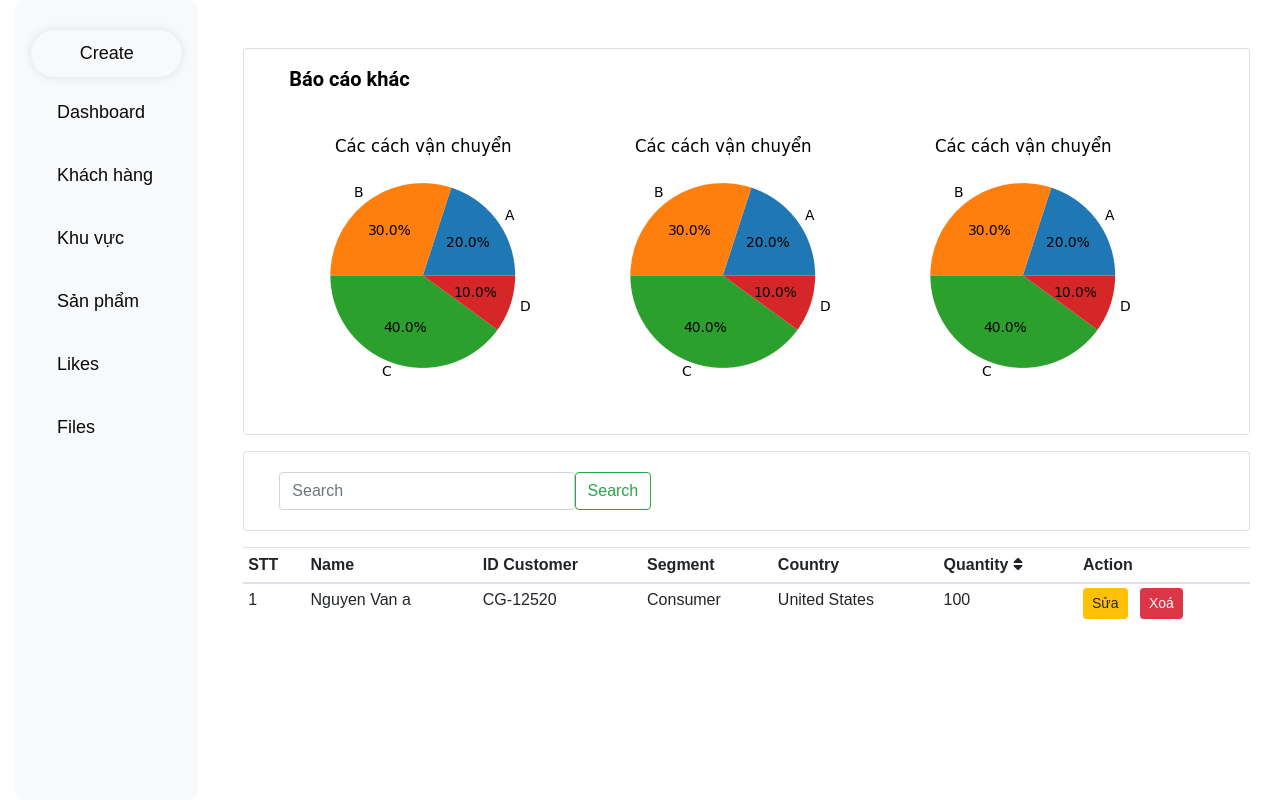
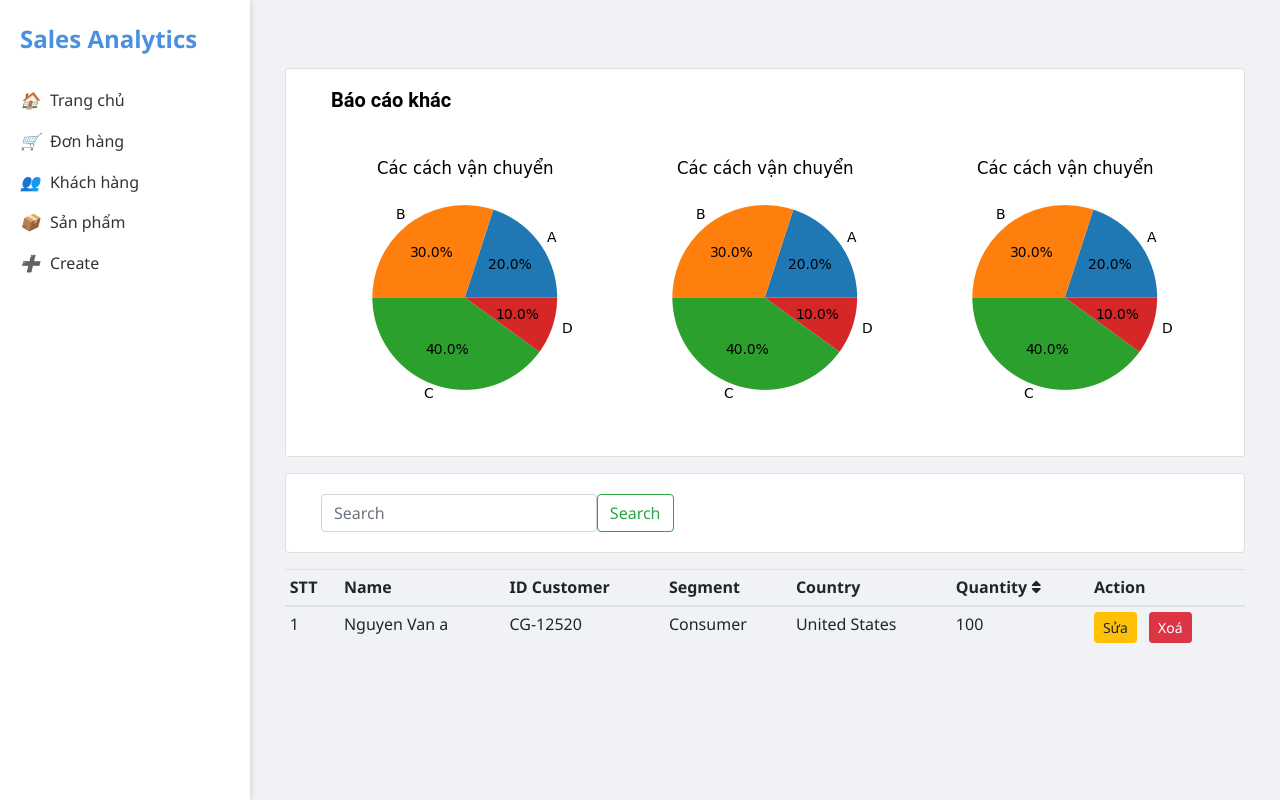
Before and after one commit to Thach45/Superstore-Sales, a Flask app: page /customer in a window 1280 px wide. Run offline with Flask 3, Linux system fonts and the light colour scheme; some libraries are stand-ins or nearby versions.

Commit message:
Cập nhật giao diện dashboard và layout

```diff
--- a/static/style/layout.css
+++ b/static/style/layout.css
@@ -1,136 +1,61 @@
-/* Reset CSS */
+:root {
+  --primary-color: #4a90e2;
+  --secondary-color: #f5a623;
+  --background-color: #f0f2f5;
+  --card-background: #ffffff;
+  --text-color: #333333;
+  --text-light: #666666;
+  --sidebar-width: 250px;
+}
 * {
-    margin: 0;
-    padding: 0;
-    box-sizing: border-box;
+  box-sizing: border-box;
+  margin: 0;
+  padding: 0;
 }
-
 body {
-    font-family: Arial, sans-serif;
+  font-family: 'Segoe UI', Tahoma, Geneva, Verdana, sans-serif;
+  line-height: 1.6;
+  color: var(--text-color);
+  background-color: var(--background-color);
+  display: flex;
 }
-
-header {
-    margin-bottom: 20px;
+.sidebar {
+  width: var(--sidebar-width);
+  height: 100vh;
+  background-color: var(--card-background);
+  padding: 20px;
+  box-shadow: 2px 0 5px rgba(0, 0, 0, 0.1);
+  position: fixed;
+  left: 0;
+  top: 0;
+  overflow-y: auto;
 }
-
-aside {
-    padding: 20px;
-    background-color: #f8f9fa;
+.sidebar-logo {
+  font-size: 24px;
+  font-weight: bold;
+  color: var(--primary-color);
+  margin-bottom: 30px;
 }
-
-main {
-    padding: 20px;
+.sidebar-menu {
+  list-style-type: none;
 }
-
-.sider-Dashboard {
-    height: 100vh;
+.sidebar-menu li {
+  margin-bottom: 15px;
 }
-.main-Dashboard {
-    height: 100vh;
-    padding-top: 0px;
+.sidebar-menu a {
+  color: var(--text-color);
+  text-decoration: none;
+  display: flex;
+  align-items: center;
 }
-
-
-/* ---*/
-nav {
-    position: fixed;
-    top: 0;
-    left: 0;
-    height: 70px;
-    width: 100%;
-    display: flex;
-    align-items: center;
-    background: #fff;
-    box-shadow: 0 0 1px rgba(0, 0, 0, 0.1);
-  }
-
-  .logo .menu-icon {
-    color: #333;
-    font-size: 24px;
-    margin-right: 14px;
-    cursor: pointer;
-  }
-  .logo .logo-name {
-    color: #333;
-    font-size: 22px;
-    font-weight: 500;
-  }
-  nav .sidebar {
-    position: fixed;
-    top: 0;
-    left: -100%;
-    height: 100vh;
-    width: 260px;
-    padding: 20px 0;
-    background-color: #fff;
-    box-shadow: 0 5px 1px rgba(0, 0, 0, 0.1);
-    transition: all 0.4s ease;
-  }
-  .sidebar .sidebar-content {
-    display: flex;
-    height: 100%;
-    flex-direction: column;
-    justify-content: space-between;
-    padding: 30px 16px;
-    background-color: #f8f9fa;
-    border-radius: 10px;
-  }
-  .sidebar-content .list {
-    list-style: none;
-  }
-  .list .nav-link {
-    display: flex;
-    align-items: center;
-    margin: 8px 0;
-    padding: 14px 12px;
-    border-radius: 8px;
-    text-decoration: none;
-  }
-  .lists .nav-link:hover {
-    background-color: #4070f4;
-  }
-  .nav-link .icon {
-    margin-right: 14px;
-    font-size: 20px;
-    color: #080000;
-  }
-  .nav-link .link {
-    font-size: 18px;
-    color: #0a0909;
-    font-weight: 400;
-  }
-  .lists .nav-link:hover .icon,
-  .lists .nav-link:hover .link {
-    color: #fff;
-  }
-
-.btn-create{
-    background-color: #f8f9fa;
-    color: #fff;
-    padding: 10px 20px;
-    border-radius: 50px;
-    font-size: 18px;
-    font-weight: 500;
-    box-shadow: 0 0 10px rgba(0, 0, 0, 0.1);
-    text-decoration: none;
-    display: block;
-    text-align: center;
+.sidebar-menu a:hover {
+  color: var(--primary-color);
 }
-.btn-create .title{
-    font-size: 18px;
-    color: #0a0909;
+.sidebar-menu i {
+  margin-right: 10px;
 }
-.btn-create:hover {
-    animation: fadeInCreate 0.5s forwards;
-    text-decoration: none;
-    cursor: pointer;
-    box-shadow: 0 0 10px rgba(0, 0, 0, 0.2);
+.main-content {
+  flex-grow: 1;
+  margin-left: var(--sidebar-width);
+  padding: 20px;
 }
-@keyframes fadeInCreate {
-    0% {
-      transform: scale(1);
-    }
-    100% {
-      transform: scale(1.2);
-    }
-  }
--- a/templates/layout.html
+++ b/templates/layout.html
@@ -9,64 +9,22 @@
     <link href="https://cdn.lineicons.com/2.0/LineIcons.css" rel="stylesheet">
 </head>
 <body>
-    <div class="container-fluid">
-        <div class="row">
-            <div class="sidebar col-2">
-                <div class="sidebar-content">
-                  <ul class="lists">
-                    <li class="btn-create">
-                        <a href="/create" class="nav-create">
-                          <i class="bx bx-message-rounded icon"></i>
-                          <span class="title">Create</span>
-                        </a>
-                    </li>
+  <aside class="sidebar">
+    <div class="sidebar-logo">
+        Sales Analytics
+    </div>
+    <ul class="sidebar-menu">
+      <li><a href="/home"><i>🏠</i> Trang chủ</a></li>
+      <li><a href="#"><i>🛒</i> Đơn hàng</a></li>
+      <li><a href="/customer"><i>👥</i> Khách hàng</a></li>
+      <li><a href="#"><i>📦</i> Sản phẩm</a></li>
+      <li><a href="/create"><i>➕</i> Create</a></li>
+    </ul>
 
-
-                    <li class="list">
-                      <a href="/home" class="nav-link">
-                        <i class="bx bx-home-alt icon"></i>
-                        <span class="link">Dashboard
-                        </span>
-                      </a>
-                    </li>
-                    <li class="list">
-                      <a href="/customer" class="nav-link">
-                        <i class="bx bx-bar-chart-alt-2 icon"></i>
-                        <span class="link">Khách hàng</span>
-                      </a>
-                    </li>
-                    <li class="list">
-                      <a href="#" class="nav-link">
-                        <i class="bx bx-bell icon"></i>
-                        <span class="link">Khu vực</span>
-                      </a>
-                    </li>
-                    <li class="list">
-                      <a href="#" class="nav-link">
-                        <i class="bx bx-pie-chart-alt-2 icon"></i>
-                        <span class="link">Sản phẩm</span>
-                      </a>
-                    </li>
-                    <li class="list">
-                      <a href="#" class="nav-link">
-                        <i class="bx bx-heart icon"></i>
-                        <span class="link">Likes</span>
-                      </a>
-                    </li>
-                    <li class="list">
-                      <a href="#" class="nav-link">
-                        <i class="bx bx-folder-open icon"></i>
-                        <span class="link">Files</span>
-                      </a>
-                    </li>
-                  </ul>
-                </div>
-              </div>
-            <main class="col-md-10 main-Dashboard">
-                {% block content %}{% endblock %}
-            </main>
-        </div>
-    </div>
+  </aside>
+  <main class="main-content">
+      {% block content %}{% endblock %}
+  </main>
     <script src="https://code.jquery.com/jquery-3.5.1.slim.min.js"></script>
     <script src="https://cdn.jsdelivr.net/npm/@popperjs/core@2.5.4/dist/umd/popper.min.js"></script>
     <script src="https://stackpath.bootstrapcdn.com/bootstrap/4.5.2/js/bootstrap.min.js"></script>
```
Also changed, not shown: static/style/dashboard.css (+100 -41 lines), templates/dashboard.html (+87 -40 lines).
